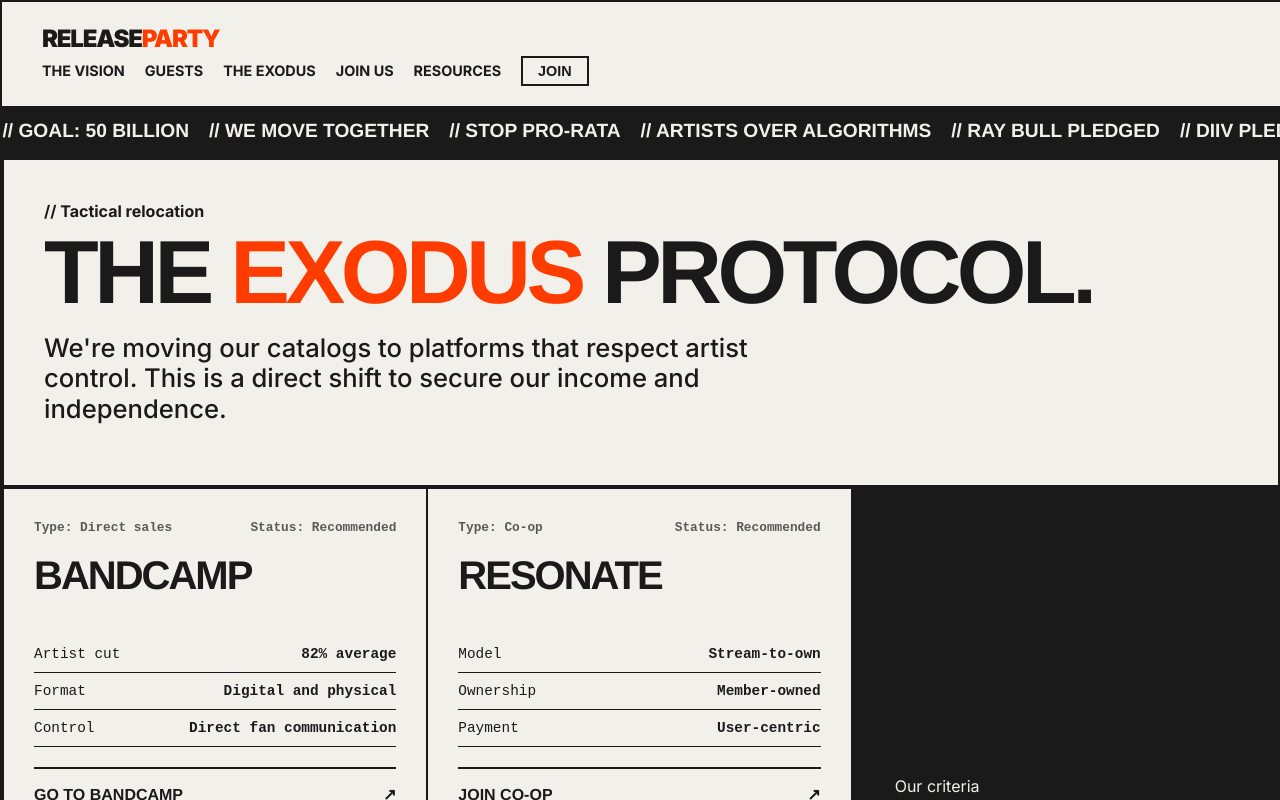
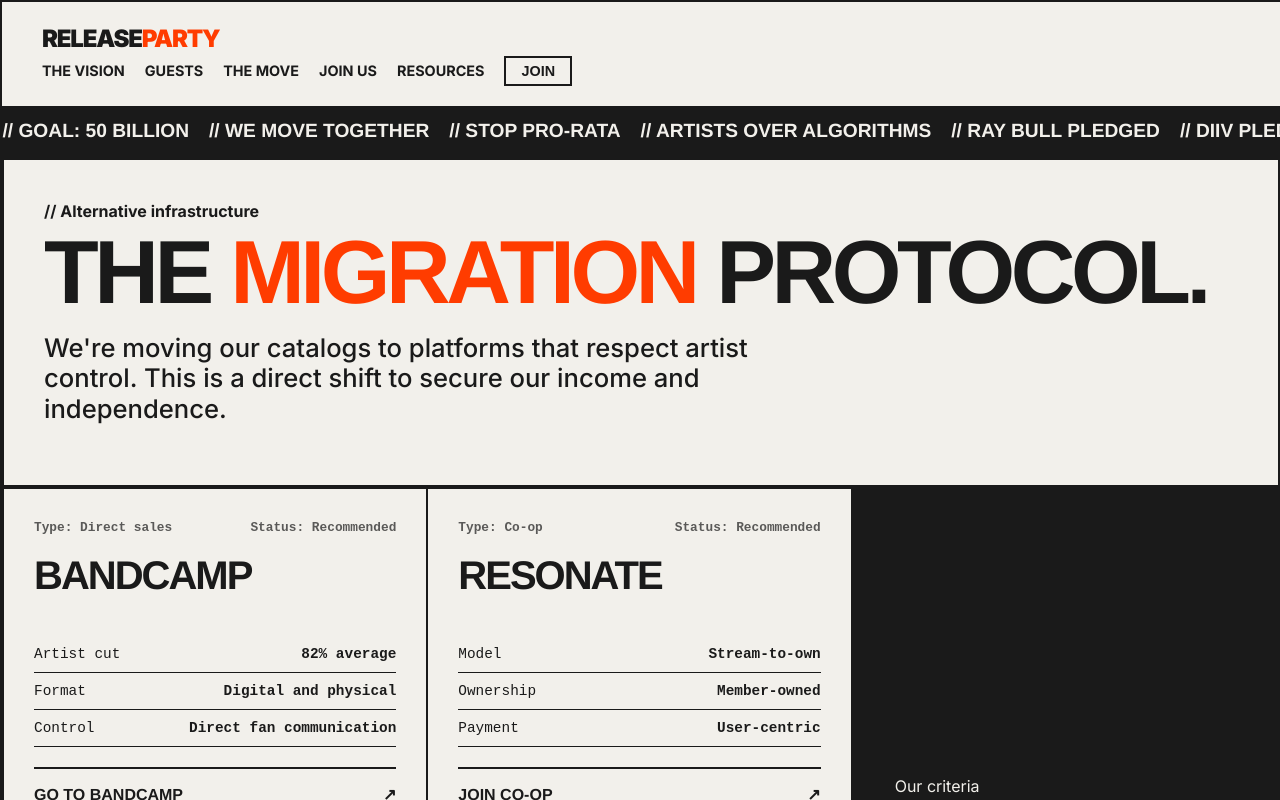
Before and after one commit to ang2990/releaseparty, a SvelteKit app: page /exodus in a window 1280 px wide. Shown: the top 800 px of the page. Built offline with nearby package versions, Linux system fonts and the light colour scheme.

Commit message:
UX: Replace 'Exodus' with 'The Move' and 'Migration'
- Update navigation links

- Rename headers and titles across all pages

- Maintain grounded, organizational voice

```diff
--- a/src/routes/+layout.svelte
+++ b/src/routes/+layout.svelte
@@ -69,7 +69,7 @@
         <nav>
             <a href="/vision" class="nav-link">The vision</a>
             <a href="/guest-list" class="nav-link">Guests</a>
-            <a href="/exodus" class="nav-link">The exodus</a>
+            <a href="/exodus" class="nav-link">The move</a>
             <a href="/join" class="nav-link">Join us</a>
             <a href="/resources" class="nav-link">Resources</a>
             <button type="button" class="nav-link text-accent" onclick={() => openModal('ARTIST')}>Join</button>
--- a/src/routes/+page.svelte
+++ b/src/routes/+page.svelte
@@ -196,7 +196,7 @@
 <!-- THE EXODUS / DESTINATIONS -->
 <div class="grid-row grid-sidebar" id="destinations">
     <div class="grid-item">
-        <a href="/exodus" class="nav-link"><h2 class="text-large">The exodus</h2></a>
+        <a href="/exodus" class="nav-link"><h2 class="text-large">The move</h2></a>
         <p>When the release happens, we'll move our music to these platforms. You can support them now.</p>
 
         <div class="destinations-grid">
--- a/src/routes/exodus/+page.svelte
+++ b/src/routes/exodus/+page.svelte
@@ -1,13 +1,13 @@
 <svelte:head>
-    <title>The exodus | Destinations</title>
+    <title>The move | Destinations</title>
 </svelte:head>
 
 <div class="grid-container">
     <!-- HERO SECTION -->
     <div class="grid-row">
         <div class="grid-item" style="padding-bottom: 60px;">
-            <div class="font-mono" style="margin-bottom: 10px; font-weight: 700;">// Tactical relocation</div>
-            <h1 class="text-huge">The <span class="text-accent">exodus</span> protocol.</h1>
+            <div class="font-mono" style="margin-bottom: 10px; font-weight: 700;">// Alternative infrastructure</div>
+            <h1 class="text-huge">The <span class="text-accent">migration</span> protocol.</h1>
             <p class="exodus-intro">
                 We're moving our catalogs to platforms that respect artist control. This is a direct shift to secure our income and independence.
             </p>
```
